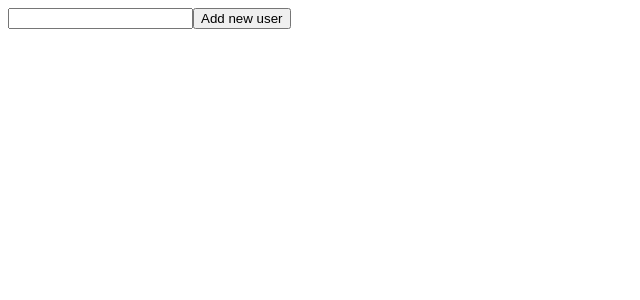
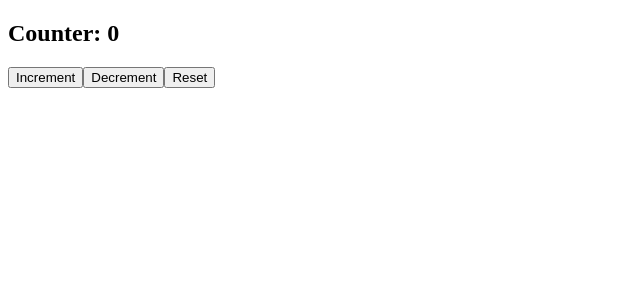
Before and after one commit to AdilSadigov/Develhope-React-Exercises, a React (Create React App) app in the folder exercise-app/: page / in a window 1280 px wide. Shown: the top 300 px of the page, without its empty margins (0-640 px from the left). Built offline with nearby package versions, Linux system fonts and the light colour scheme.

Commit message:
added Custom-Hooks-1 exercise

```diff
--- a/exercise-app/src/App.js
+++ b/exercise-app/src/App.js
@@ -9,5 +9,5 @@ import { Login } from "./Login";
 import { Welcome } from "./Welcome";
 
 export function App() {
-    return <GithubUserList/>
+    return <ClickCounter/>
 }
--- a/exercise-app/src/ClickCounter.js
+++ b/exercise-app/src/ClickCounter.js
@@ -1,26 +1,14 @@
-import React, { useEffect, useState } from "react";
+import { useCounter } from "./useCounter"
+export function ClickCounter({initialValue = 0}) {
 
-export function ClickCounter({initialValue = 0, incrementBy = 1, onCounterChange}) {
-
-    const [count, setCount] = useState(initialValue)
-
-    function counterIncrement() {
-        setCount ((c) => c + incrementBy)
-    }
-
-    function onCounterChange(e) {
-        console.log(e)
-    }
-
-    useEffect(() => {
-        onCounterChange(count)
-    }, [count, onCounterChange])
+    const { counter, onIncrement, onDecrement, onReset } = useCounter(initialValue)
 
     return (
         <div>
-            <h1>Count: {count}</h1>
-            <button onClick={counterIncrement}>Click Me!</button>
+            <h2>Counter: {counter}</h2>
+            <button onClick={onIncrement}>Increment</button>
+            <button onClick={onDecrement}>Decrement</button>
+            <button onClick={onReset}>Reset</button>
         </div>
     )
-
 }
--- /dev/null
+++ b/exercise-app/src/useCounter.js
@@ -0,0 +1,24 @@
+import { useState } from "react"
+
+export function useCounter (initialValue = 0) {
+    const [counter, setCounter] = useState(initialValue)
+
+    function handleCounterIncrement() {
+        setCounter((c) => c + 1)
+    }
+
+    function handleCounterDecrement() {
+        setCounter((c) => c - 1)
+    }
+
+    function handleCounterReset() {
+        setCounter(initialValue)
+    }
+
+    return {
+        counter: counter,
+        onIncrement: handleCounterIncrement,
+        onDecrement: handleCounterDecrement,
+        onReset: handleCounterReset
+    }
+}
```
Also changed, not shown: exercise-app/src/GithubUserList.js (+4 -6 lines).
